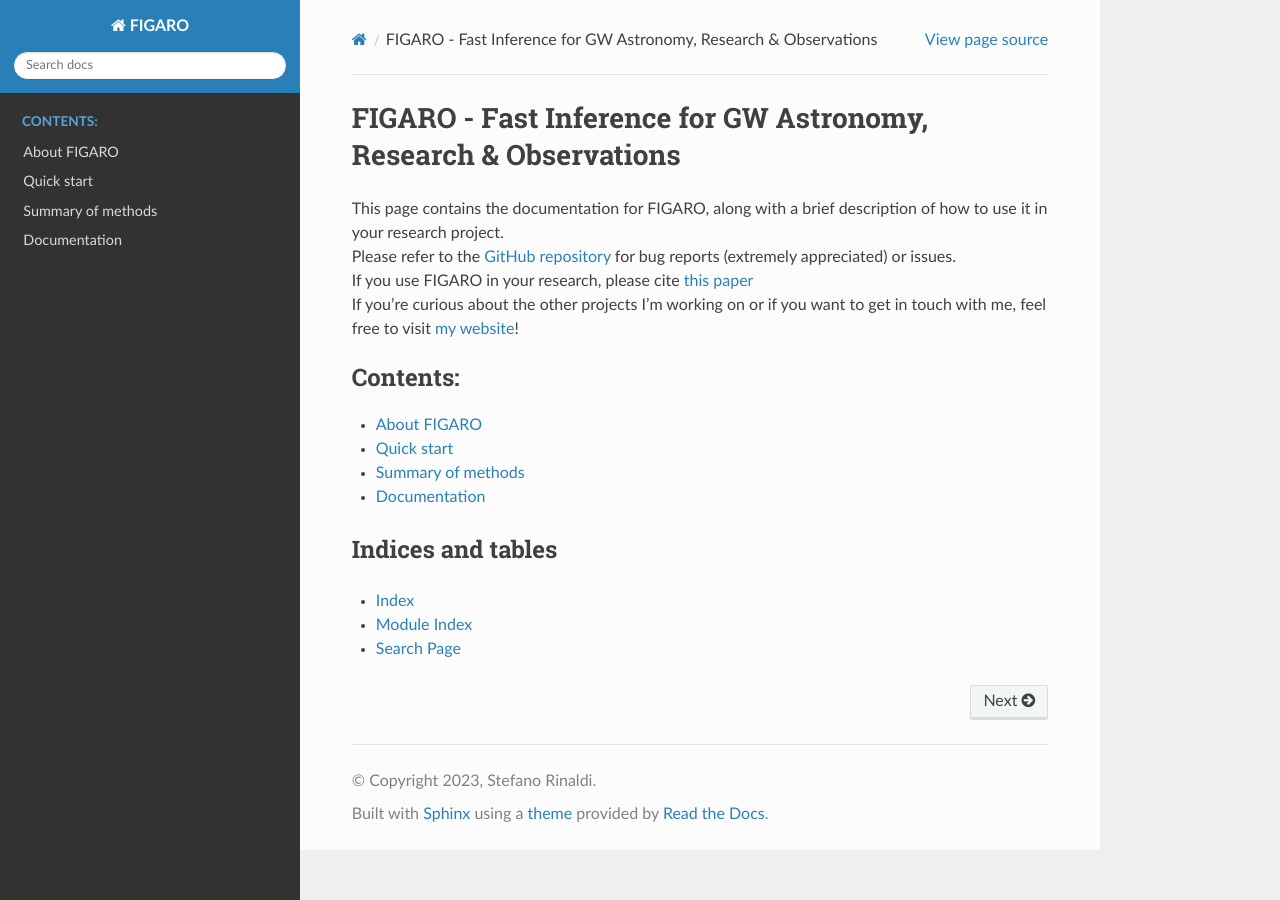
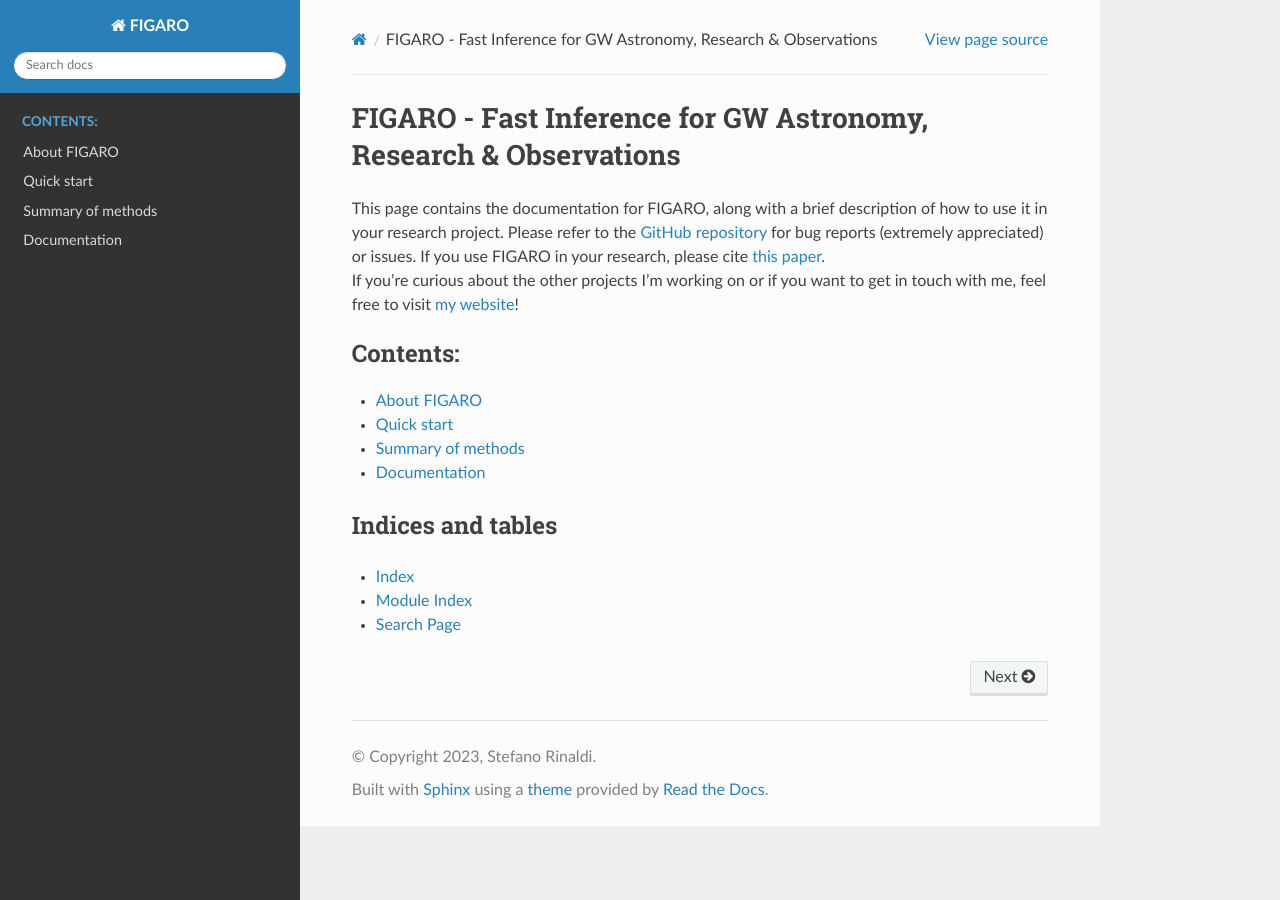
Before and after one commit to sterinaldi/FIGARO, a Sphinx documentation site: the page built from docs/source/index.rst, in a window 1280 px wide. Built offline with Sphinx 7.4.7 and the Read the Docs theme 2.0.0, drawn with Linux system fonts in a browser that asks for light colours.

Commit message:
no returns

```diff
--- a/docs/source/index.rst
+++ b/docs/source/index.rst
@@ -6,9 +6,7 @@
 FIGARO - Fast Inference for GW Astronomy, Research & Observations
 =================================================================
 
-| This page contains the documentation for FIGARO, along with a brief description of how to use it in your research project.
-| Please refer to the `GitHub repository <https://github.com/sterinaldi/FIGARO>`_ for bug reports (extremely appreciated) or issues.
-| If you use FIGARO in your research, please cite `this paper <https://ui.adsabs.harvard.edu/abs/2022MNRAS.517L...5R/abstract>`_
+| This page contains the documentation for FIGARO, along with a brief description of how to use it in your research project. Please refer to the `GitHub repository <https://github.com/sterinaldi/FIGARO>`_ for bug reports (extremely appreciated) or issues. If you use FIGARO in your research, please cite `this paper <https://ui.adsabs.harvard.edu/abs/2022MNRAS.517L...5R/abstract>`_.
 | If you're curious about the other projects I'm working on or if you want to get in touch with me, feel free to visit `my website <https://sterinaldi.github.io>`_!
 
 .. toctree::
```
